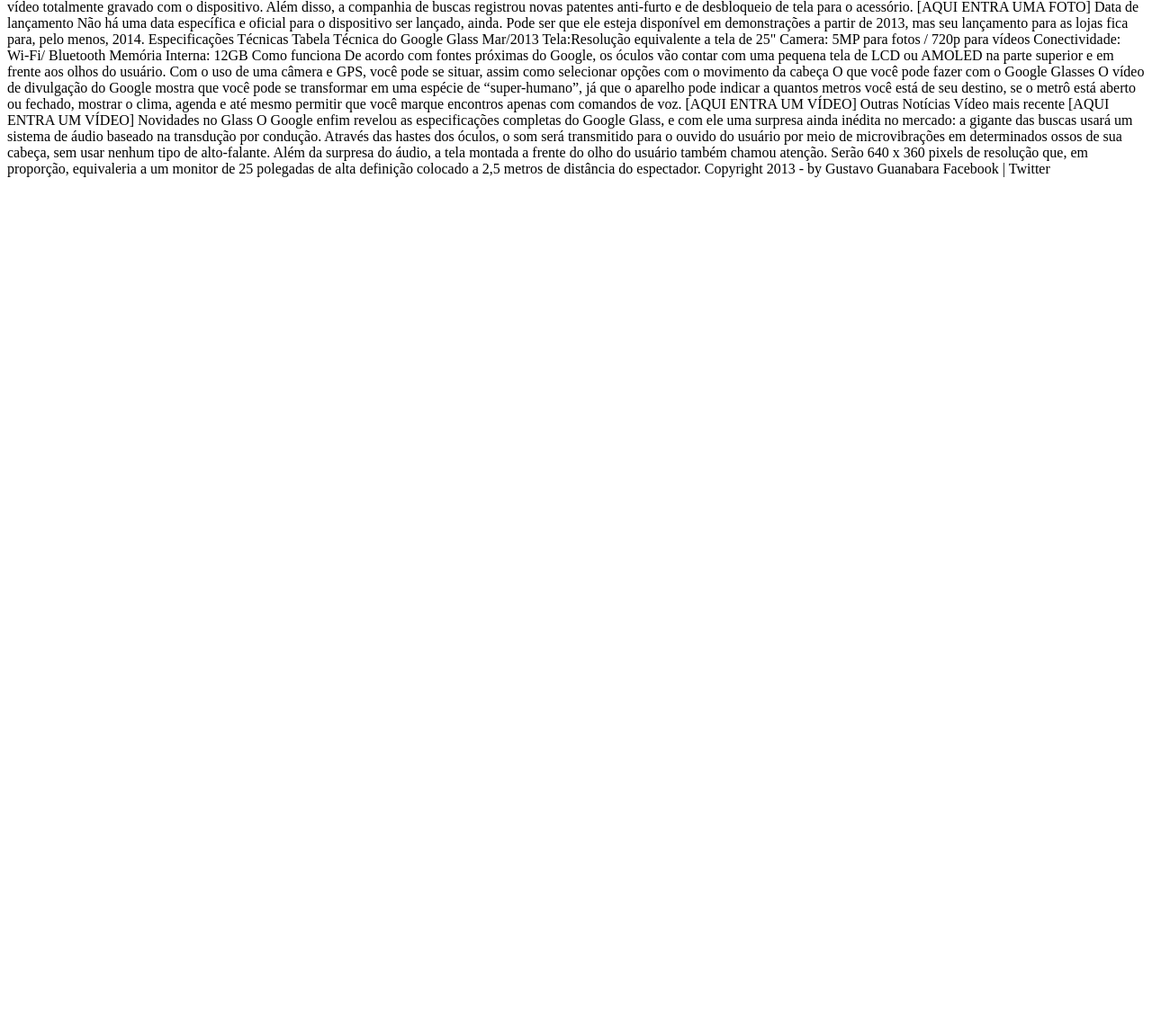
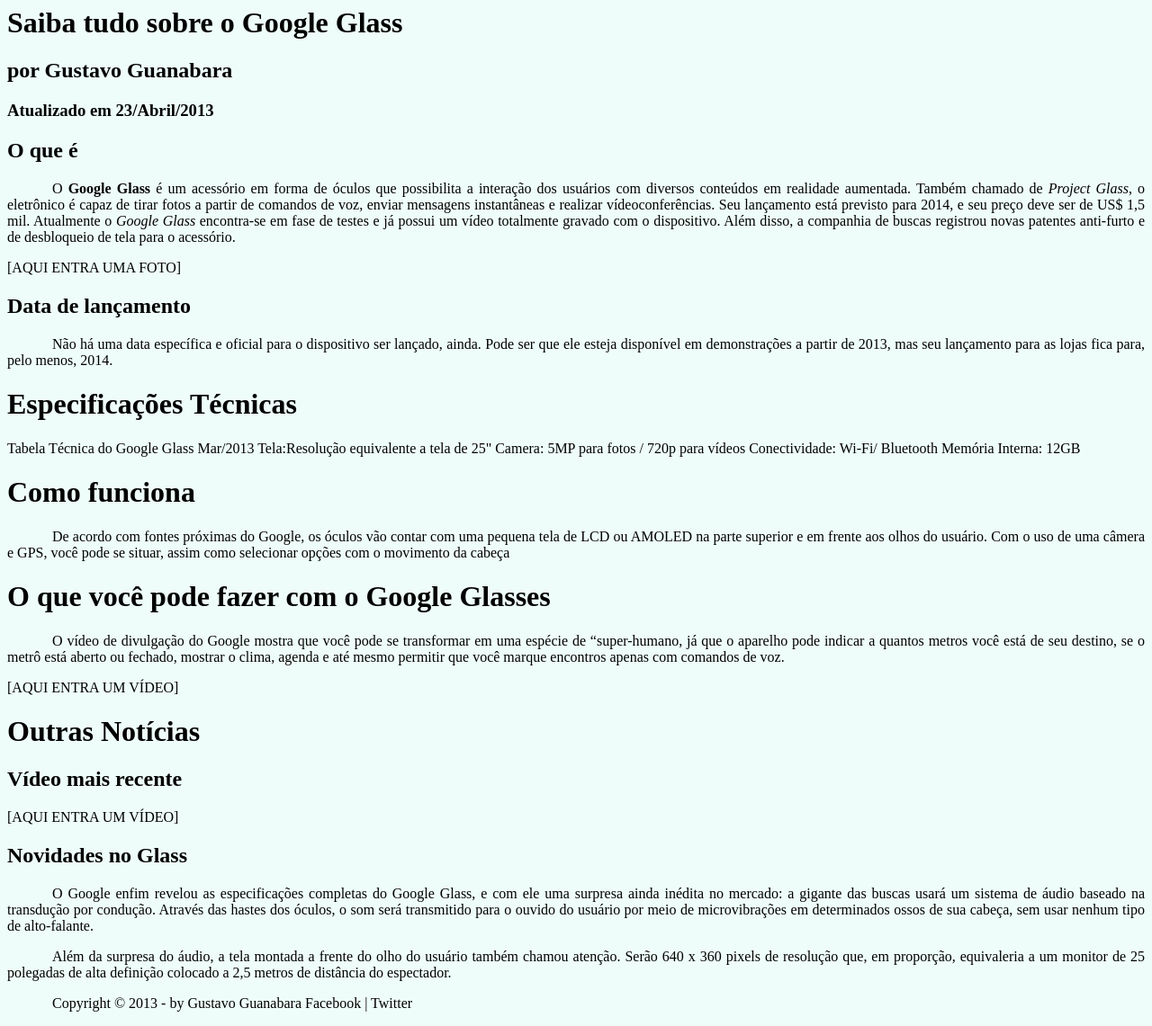
Before and after one commit to janainaHsantos/aula_htlm5_css3, a plain HTML site: page index.html in a window 1280 px wide. Shown: the part 307-1448 px from the top of the page at 90% size. Before the commit the page ends 800 px from the top, so only its background shows below. Drawn offline with Linux system fonts and the light colour scheme; files whose address does not match are found by name.

Commit message:
up index

```diff
--- a/index.html
+++ b/index.html
@@ -5,6 +5,16 @@
     <meta http-equiv="X-UA-Compatible" content="IE=edge"/>
     <meta name="viewport" content="width=device-width, initial-scale=1.0"/>
     <title>Tudo sobre Google Glass</title>
+    <style>
+        body {
+            background-color: hsla(165, 81%, 93%, 0.5);
+            color: rgba(0, 0, 0, 1)
+        }
+        p {
+            text-align: justify;
+            text-indent: 50px;
+        }
+    </style>
 </head>
 <body>
 <div id="interface">
@@ -24,20 +34,23 @@ Menu Principal
 - Fale conosco
 
     </header>
-Tecnologia > Inovações
-Saiba tudo sobre o Google Glass
-por Gustavo Guanabara
-Atualizado em 23/Abril/2013
 
-O que é
-O Google Glass é um acessório em forma de óculos que possibilita a interação dos usuários com diversos conteúdos em realidade aumentada. Também chamado de Project Glass, o eletrônico é capaz de tirar fotos a partir de comandos de voz, enviar mensagens instantâneas e realizar vídeoconferências. Seu lançamento está previsto para 2014, e seu preço deve ser de US$ 1,5 mil. Atualmente o Google Glass encontra-se em fase de testes e já possui um vídeo totalmente gravado com o dispositivo. Além disso, a companhia de buscas registrou novas patentes anti-furto e de desbloqueio de tela para o acessório.
+    <hgroup>
+<h3>Tecnologia >  &nbsp; &nbsp;&nbsp;&nbsp;&nbsp;&nbsp;Inovações</h3>
+<h1>Saiba tudo sobre o Google Glass</h1>
+<h2>por Gustavo Guanabara</h2>
+<h3>Atualizado em 23/Abril/2013</h3>
+</hgroup>
+
+<h2>O que é</h2>
+<p>O <span style="font-weight: bolder;">Google Glass</span> é um acessório em forma de óculos que possibilita a interação dos usuários com diversos conteúdos em realidade aumentada. Também chamado de <i> Project Glass</i>, o eletrônico é capaz de tirar fotos a partir de comandos de voz, enviar mensagens instantâneas e realizar vídeo&shy;con&shy;ferên&shy;cias. Seu lançamento está previsto para 2014, e seu preço deve ser de US$ 1,5 mil. Atualmente o <em>Google Glass</em> encontra-se em fase de testes e já possui um vídeo totalmente gravado com o dispositivo. Além disso, a companhia de buscas registrou novas patentes anti-furto e de desbloqueio de tela para o acessório.</p>
 
 [AQUI ENTRA UMA FOTO]
 
-Data de lançamento
-Não há uma data específica e oficial para o dispositivo ser lançado, ainda. Pode ser que ele esteja disponível em demonstrações a partir de 2013, mas seu lançamento para as lojas fica para, pelo menos, 2014.
+<h2>Data de lançamento</h2>
+<p>Não há uma data específica e oficial para o dispositivo ser lançado, ainda. Pode ser que ele esteja disponível em demonstrações a partir de 2013, mas seu lançamento para as lojas fica para, pelo menos, 2014.</p>
 
-Especificações Técnicas
+<h1> Especificações Técnicas</h1>
 Tabela Técnica do Google Glass Mar/2013
 
 Tela:Resolução equivalente a tela de 25"
@@ -45,26 +58,26 @@ Camera: 5MP para fotos / 720p para vídeos
 Conectividade: Wi-Fi/ Bluetooth
 Memória Interna: 12GB
 
-Como funciona
-De acordo com fontes próximas do Google, os óculos vão contar com uma pequena tela de LCD ou AMOLED na parte superior e em frente aos olhos do usuário. Com o uso de uma câmera e GPS, você pode se situar, assim como selecionar opções com o movimento da cabeça
+<h1>Como funciona</h1>
+<p> De acordo com fontes próximas do Google, os óculos vão contar com uma pequena tela de LCD ou AMOLED na parte superior e em frente aos olhos do usuário. Com o uso de uma câmera e GPS, você pode se situar, assim como selecionar opções com o movimento da cabeça</p>
 
-O que você pode fazer com o Google Glasses
-O vídeo de divulgação do Google mostra que você pode se transformar em uma espécie de “super-humano”, já que o aparelho pode indicar a quantos metros você está de seu destino, se o metrô está aberto ou fechado, mostrar o clima, agenda e até mesmo permitir que você marque encontros apenas com comandos de voz.
+<h1> O que você pode fazer com o Google Glasses</h1>
+<p> O vídeo de divulgação do Google mostra que você pode se transformar em uma espécie de “super-<wbr/>humano, já que o aparelho pode indicar a quantos metros você está de seu destino, se o metrô está aberto ou fechado, mostrar o clima, agenda e até mesmo permitir que você marque encontros apenas com comandos de voz.</p>
 
 [AQUI ENTRA UM VÍDEO]
 
-Outras Notícias
-Vídeo mais recente
+<h1>Outras Notícias</h1>
+<h2>Vídeo mais recente</h2>
 
 [AQUI ENTRA UM VÍDEO]
 
-Novidades no Glass
-O Google enfim revelou as especificações completas do Google Glass, e com ele uma surpresa ainda inédita no mercado: a gigante das buscas usará um sistema de áudio baseado na transdução por condução. Através das hastes dos óculos, o som será transmitido para o ouvido do usuário por meio de microvibrações em determinados ossos de sua cabeça, sem usar nenhum tipo de alto-falante.
+<h2>Novidades no Glass</h2>
+<p>O Google enfim revelou as especificações completas do Google Glass, e com ele uma surpresa ainda inédita no mercado: a gigante das buscas usará um sistema de áudio baseado na transdução por condução. Através das hastes dos óculos, o som será transmitido para o ouvido do usuário por meio de microvibrações em determinados ossos de sua cabeça, sem usar nenhum tipo de alto-falante.</p>
 
-Além da surpresa do áudio, a tela montada a frente do olho do usuário também chamou atenção. Serão 640 x 360 pixels de resolução que, em proporção, equivaleria a um monitor de 25 polegadas de alta definição colocado a 2,5 metros de distância do espectador.
+<p>Além da surpresa do áudio, a tela montada a frente do olho do usuário também chamou atenção. Serão 640 x 360 pixels de resolução que, em proporção, equivaleria a um monitor de 25 polegadas de alta definição colocado a 2,5 metros de distância do espectador.</p>
 
-Copyright 2013 - by Gustavo Guanabara
-Facebook | Twitter
+<p>Copyright &copy; 2013 - by Gustavo Guanabara
+Facebook | Twitter</p>
 </div>
 </body>
 </html>
```
Also changed, not shown: white-crumpled-paper-background-free-photo-1080x630.jpg (added).
